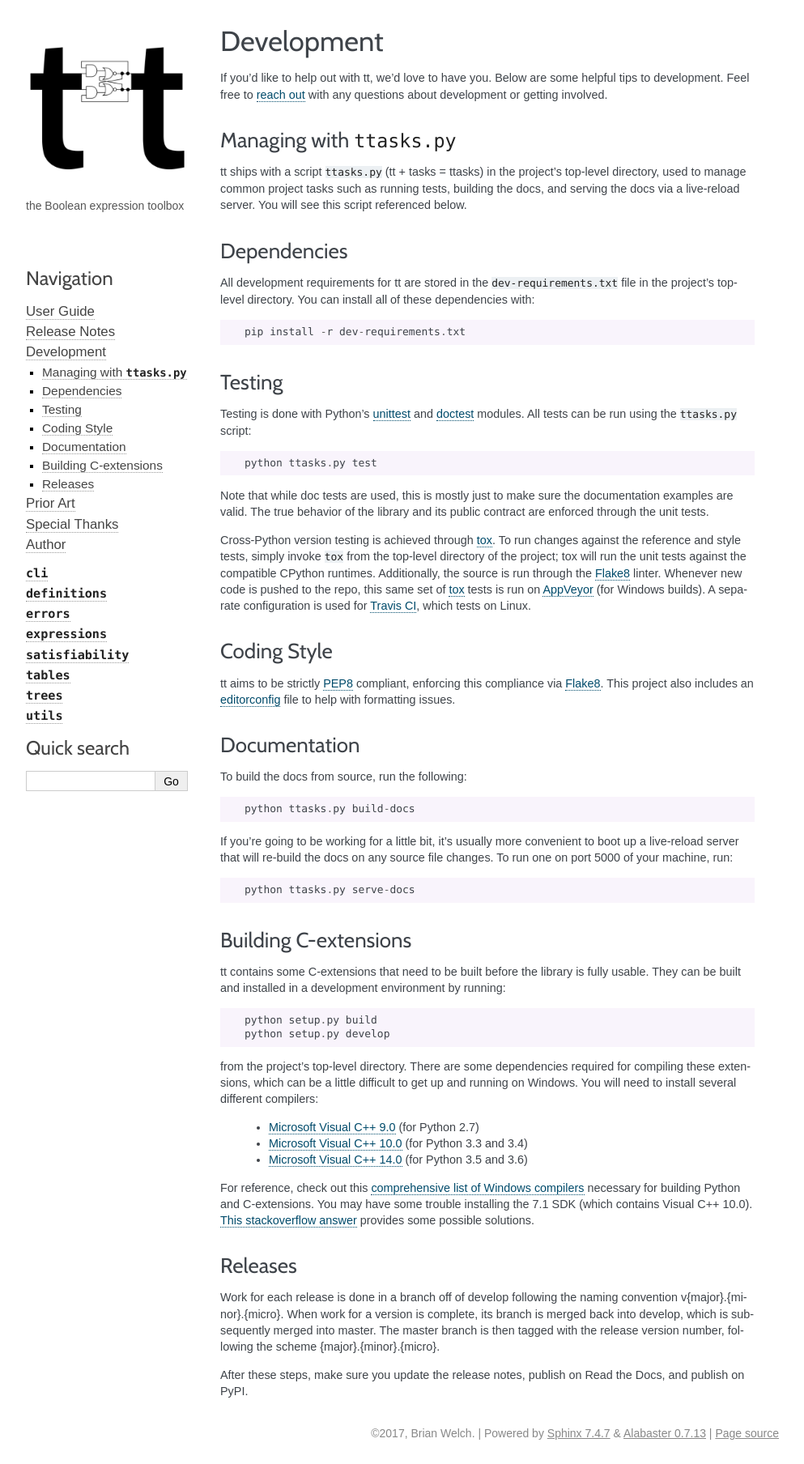
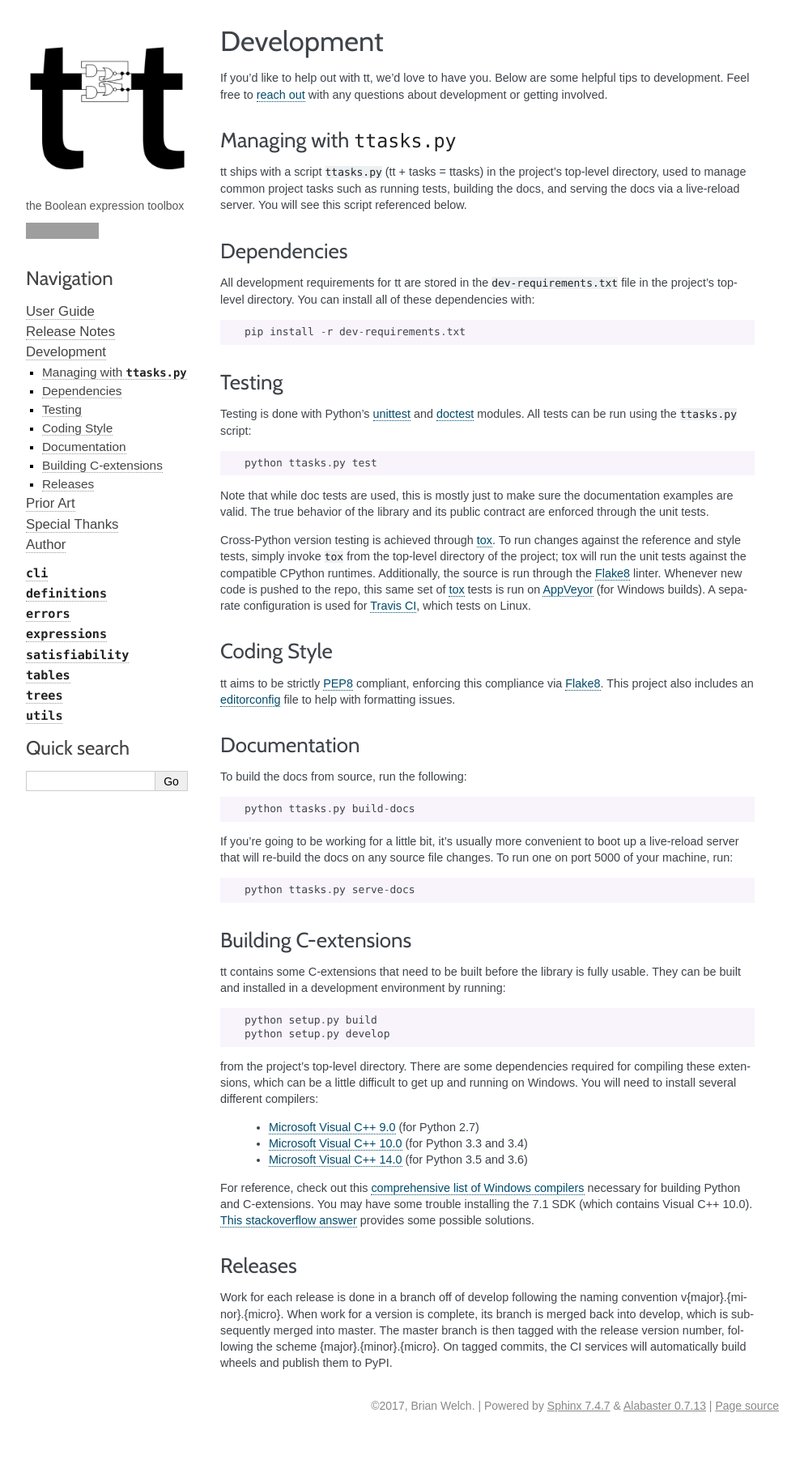
Before and after one commit to welchbj/tt, a Sphinx documentation site: the page built from docs/development.rst, in a window 1280 px wide. Shown: the whole page at 81% size, without its empty margins (148-1141 px from the left). Built offline with Sphinx 7.4.7, drawn with Linux system fonts in a browser that asks for light colours; some web fonts are replaced; after the commit the page ends 1774 px from its top, so only the background shows below that; grey boxes are pictures that could not be loaded.

Commit message:
Add note about automated PyPI deployment to dev page

```diff
--- a/docs/development.rst
+++ b/docs/development.rst
@@ -69,9 +69,7 @@
 Releases
 --------
 
-Work for each release is done in a branch off of develop following the naming convention v{major}.{minor}.{micro}. When work for a version is complete, its branch is merged back into develop, which is subsequently merged into master. The master branch is then tagged with the release version number, following the scheme {major}.{minor}.{micro}.
-
-After these steps, make sure you update the release notes, publish on Read the Docs, and publish on PyPI.
+Work for each release is done in a branch off of develop following the naming convention v{major}.{minor}.{micro}. When work for a version is complete, its branch is merged back into develop, which is subsequently merged into master. The master branch is then tagged with the release version number, following the scheme {major}.{minor}.{micro}. On tagged commits, the CI services will automatically build wheels and publish them to PyPI.
 
 
 .. _unittest: https://docs.python.org/3/library/unittest.html
```
